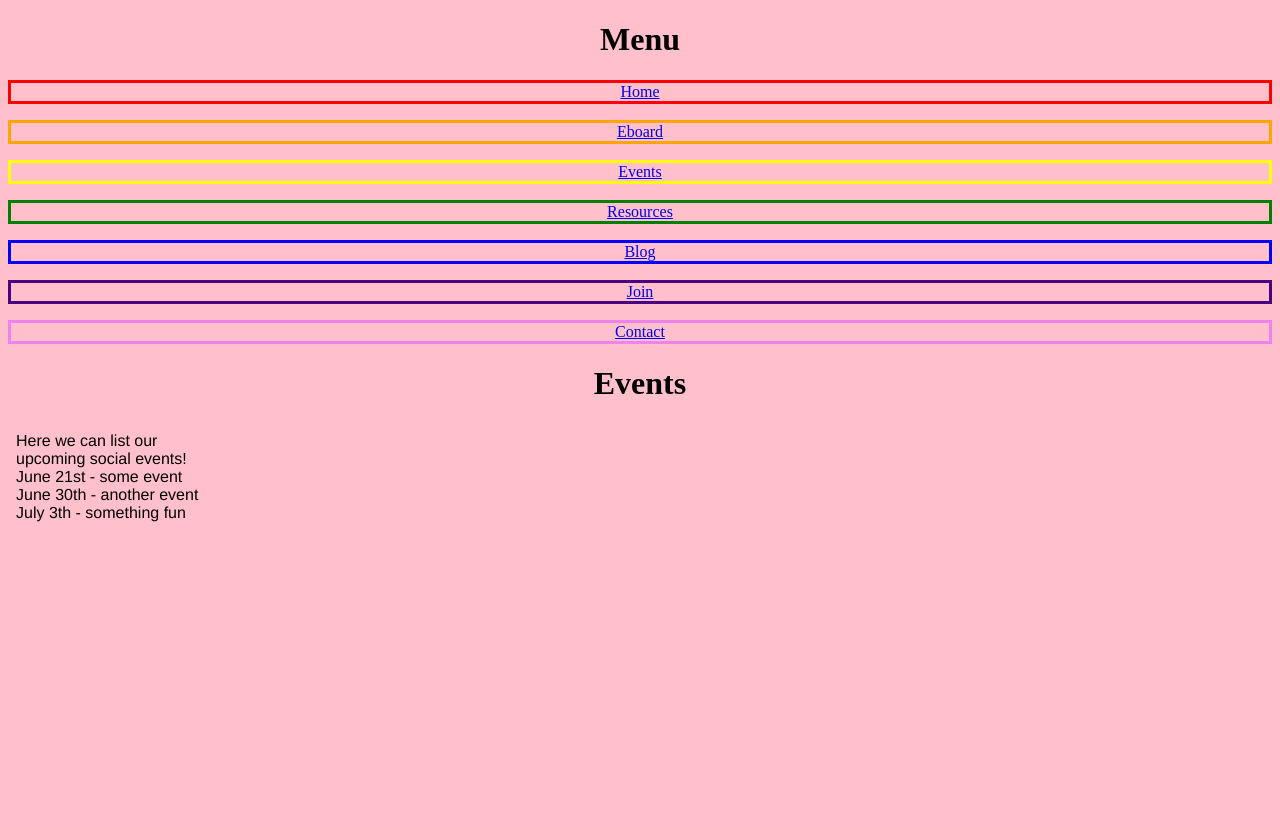
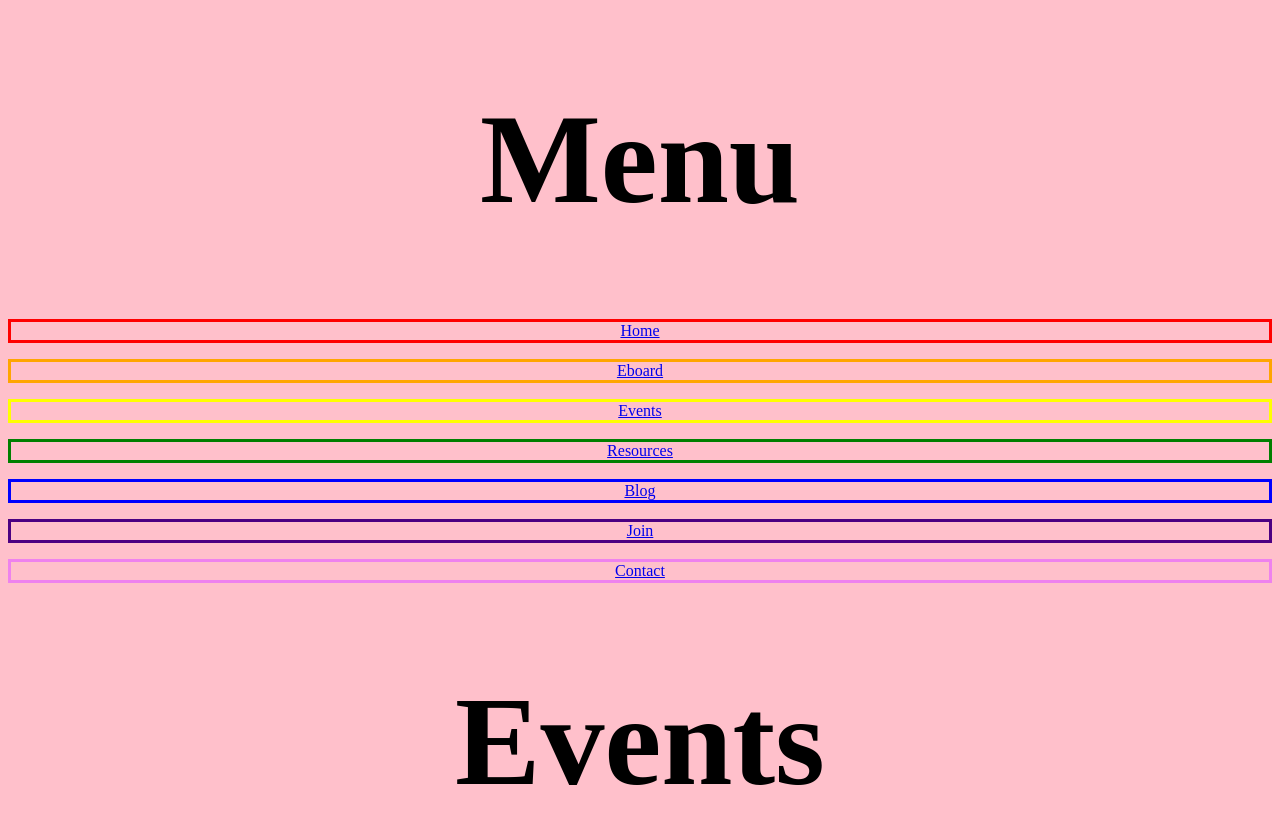
Before and after one commit to qtgrad/qtgrad.github.io, a plain HTML site: page events.html in a window 1280 px wide. Shown: the top 827 px of the page. Drawn offline with Linux system fonts and the light colour scheme.

Commit message:
Added responsive header style

```diff
--- a/events.html
+++ b/events.html
@@ -6,7 +6,7 @@
 		<meta name="viewport" content="width=device-width, initial-scale=1.0">
         </head>
         <body class="gay">
-                <h1 style="text-align:center">Menu</h1>
+                <h1 class="myPageHeaders">Menu</h1>
                 <p class="red"><a href="index.html">Home</a></p>
                 <p class="orange"><a href="eboard.html">Eboard</a></p>
                 <p class="yellow"><a href="events.html">Events</a></p>
@@ -15,8 +15,8 @@
                 <p class="indigo"><a href="join.html">Join</a></p>
                 <p class="violet"><a href="contact.html">Contact</a></p>
 
-		<h1 style="text-align:center">Events</h1>
+		<h1 class="myPageHeaders">Events</h1>
 
-		<div id="list"><p><iframe src="calendar.html" width=200 height=400 frameborder=0 ></iframe></p></div>
+		<div id="list"><p><iframe src="calendar.html" width=350 height=400 frameborder=0 ></iframe></p></div>
 	</body>
 </html>
--- a/styles.css
+++ b/styles.css
@@ -1,5 +1,9 @@
 .gay{
 	background-color: #FFC0CB;
+}
+.myPageHeaders{
+	font-size:10vw;
+	text-align: center;
 }
 .red{
 	border-color: red;
```
Also changed, not shown: blog.html (+2 -2 lines), eboard.html (+2 -2 lines), index.html (+2 -2 lines), join.html (+2 -2 lines), resources.html (+2 -2 lines).
